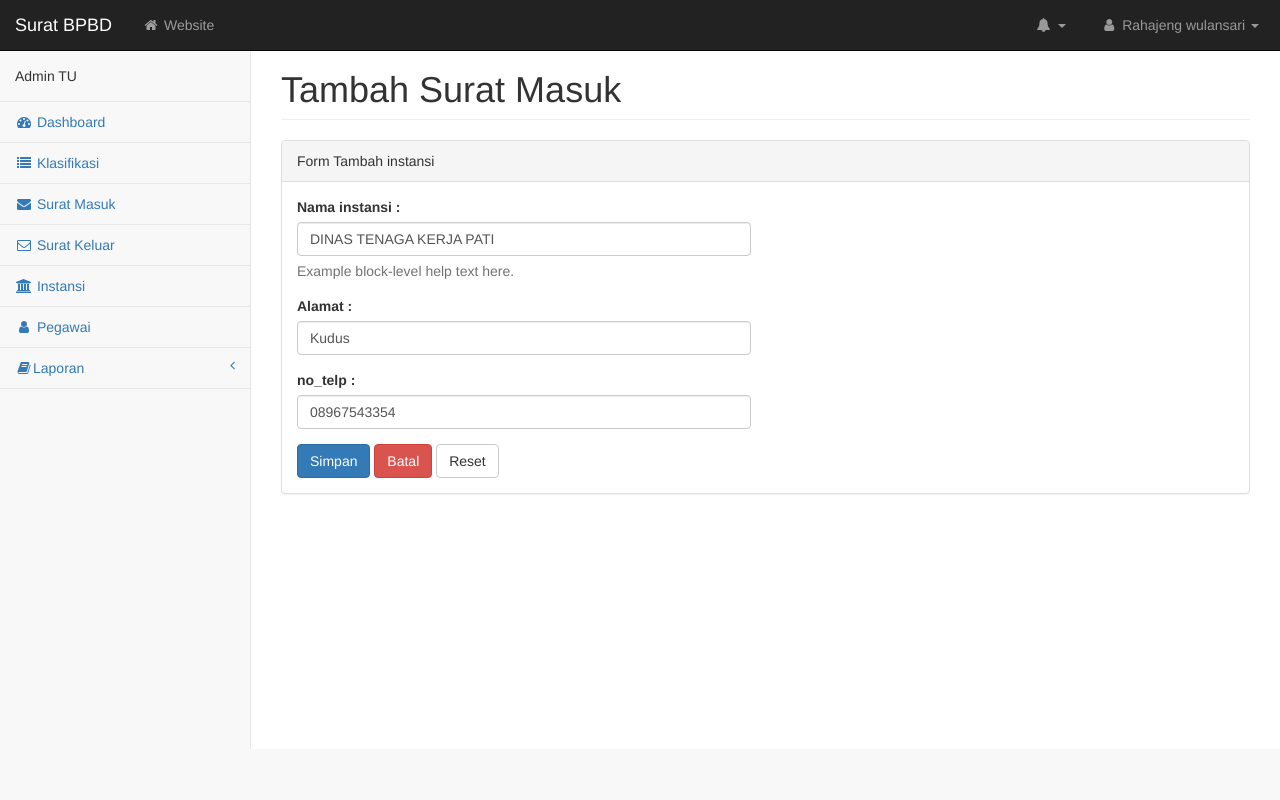
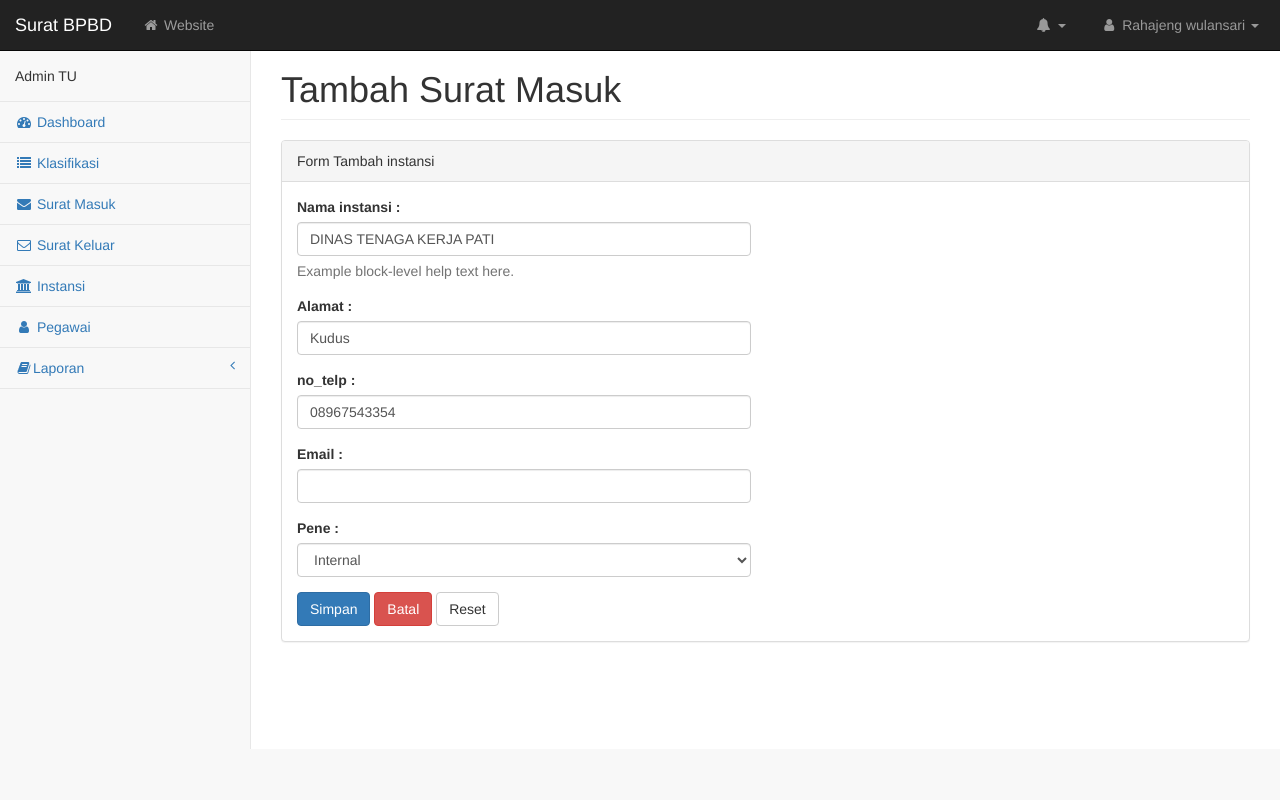
Before and after one commit to MuhamadSholikhudin/201753082, a CodeIgniter app: page /201753082/index.php/instansi/edit/1 in a window 1280 px wide. Run offline with CodeIgniter, Linux system fonts and the light colour scheme; a user stored in the database is signed in; data comes from the database, SQL or seed files in the repository; data that the repository does not hold is empty.

Commit message:
Update edit.php

```diff
--- a/application/views/instansi/edit.php
+++ b/application/views/instansi/edit.php
@@ -31,6 +31,19 @@
                                         <label> no_telp :</label>
                                         <input class="form-control" type="text" name="no_telp" value="<?= $instansi->no_telp ?>">
                                     </div>
+                                    <div class="form-group">
+                                        <label> Email :</label>
+                                        <input class="form-control" type="text" name="email" value="<?= $instansi->email ?>">
+                                    </div>
+                                     <div class="form-group">
+                                        <label>Pene :</label>
+                                        <select class="form-control" name="posisi" required>
+
+                                                <option value="internal">Internal</option>
+                                                <option value="eksternal">Eksternal</option>
+
+                                        </select>
+                                    </div>
 
 
                                     <button type="submit" class="btn btn-primary">Simpan</button>
```
